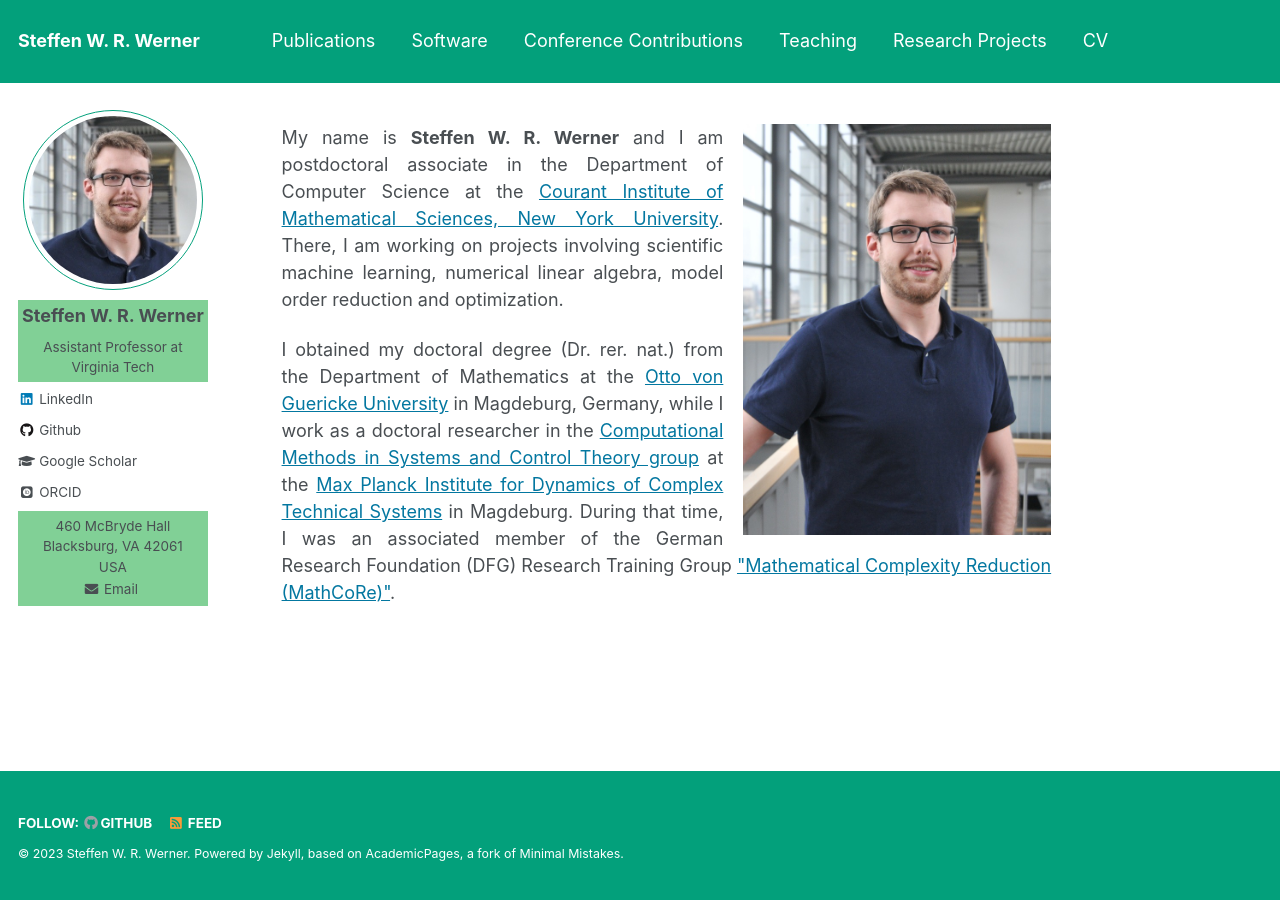
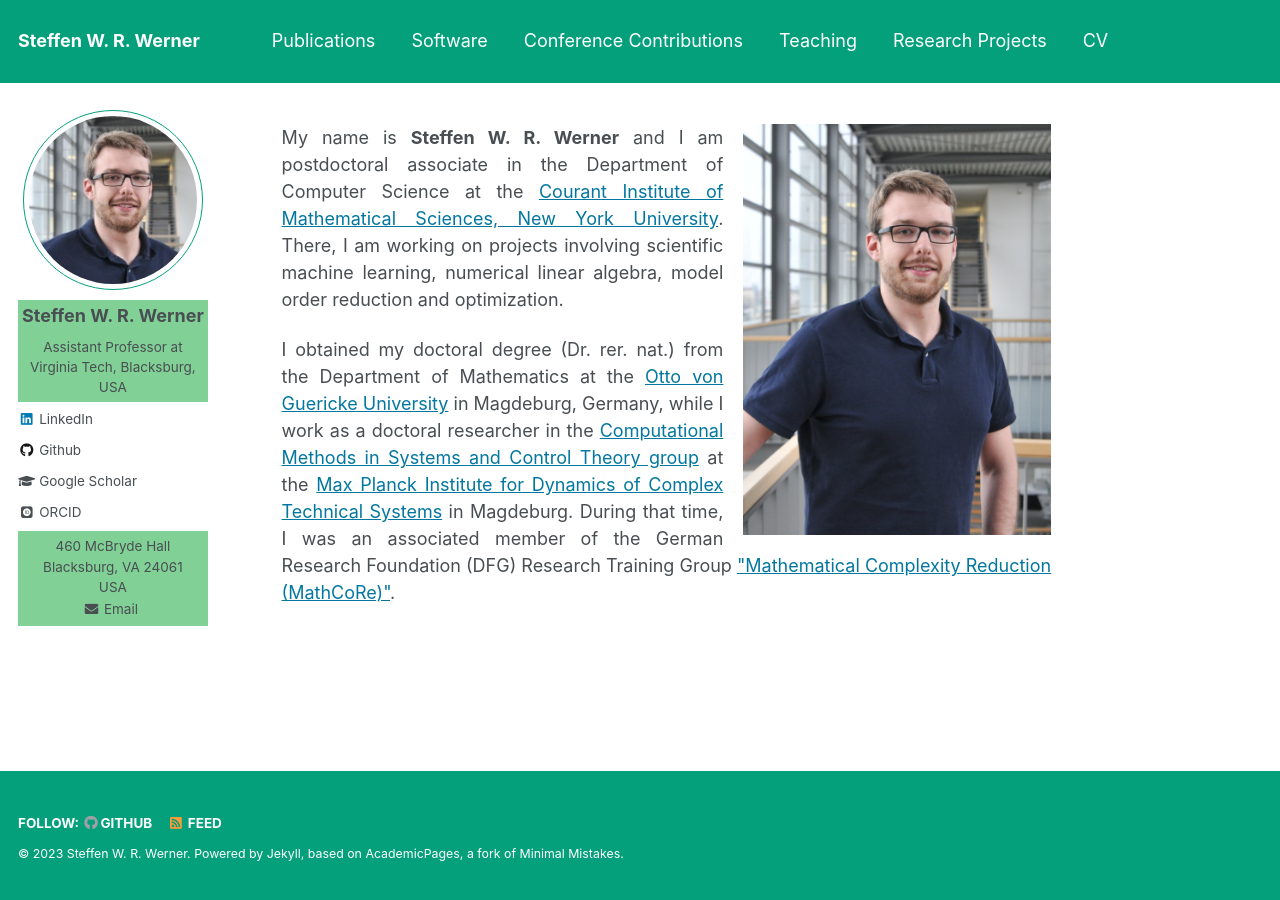
Before and after one commit to ninsteve/ninsteve.github.io, a Jekyll site: the page built from _pages/about.md, in a window 1280 px wide. Built offline with Jekyll 4.4.1, drawn with Linux system fonts in a browser that asks for light colours; some web fonts are replaced.

Commit message:
Updated contact.

```diff
--- a/_config.yml
+++ b/_config.yml
@@ -82,9 +82,9 @@ analytics:
 author:
   name             : "Steffen W. R. Werner"
   avatar           : "profile.jpg"
-  bio              : "Assistant Professor at Virginia Tech"
+  bio              : "Assistant Professor at Virginia Tech, Blacksburg, USA"
   location_str     : "460 McBryde Hall"
-  location_plc     : "Blacksburg, VA 42061"
+  location_plc     : "Blacksburg, VA 24061"
   location_ctr     : "USA"
   location         :
   employer         :
```
